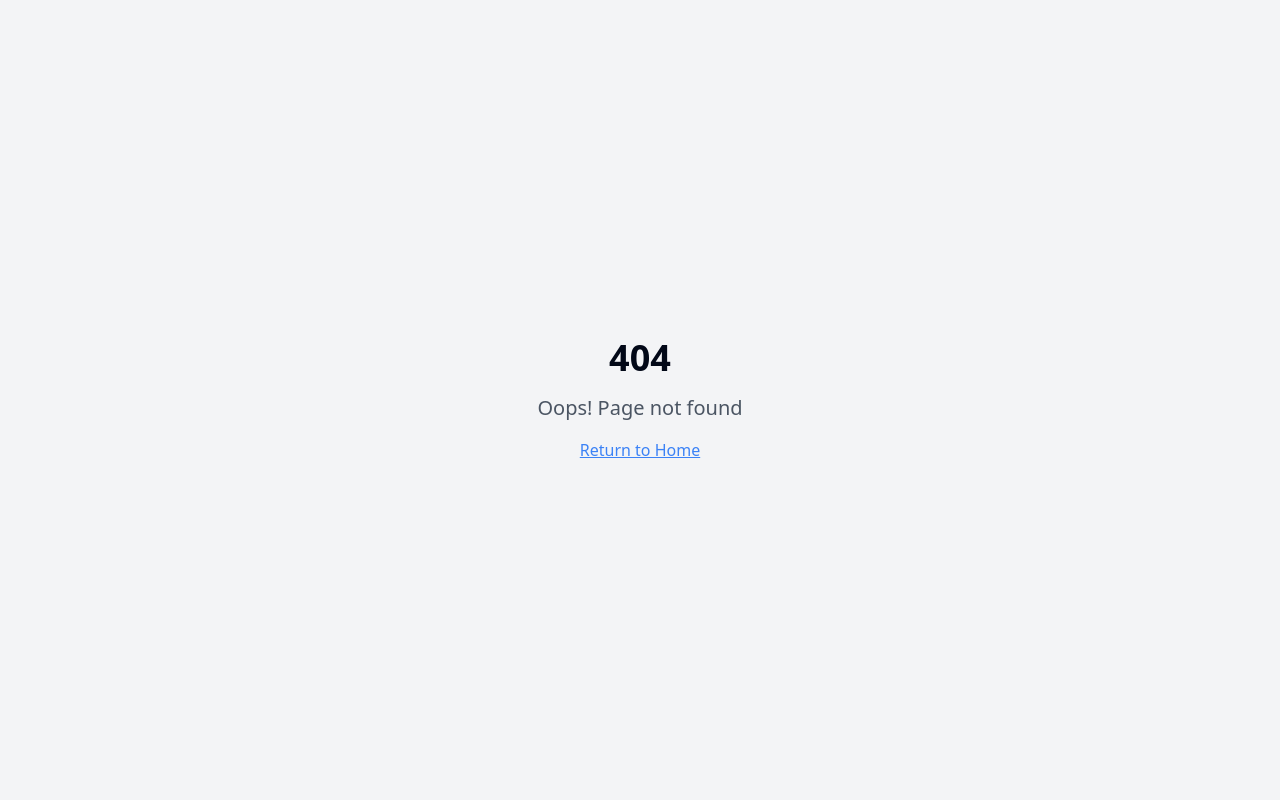
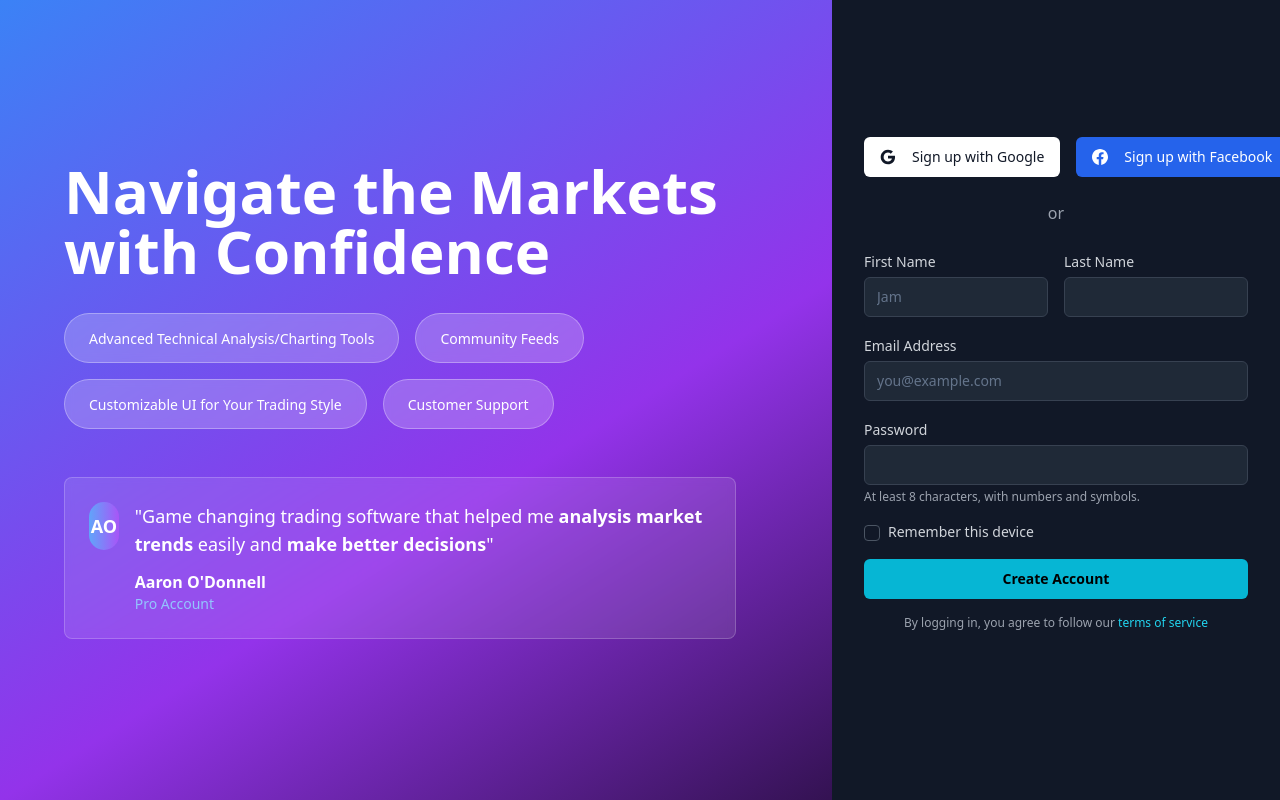
Before and after one commit to abhinavKumar0206/IPO-WEBSITE, a React (Vite) app: page /signup-trading in a window 1280 px wide. Before the commit this address had no page. Built offline with nearby package versions, Linux system fonts and the light colour scheme.

Commit message:
Add Sign Up page
Create the Sign Up page based on the provided image, without connecting it to any other pages.

```diff
--- a/src/App.tsx
+++ b/src/App.tsx
@@ -8,6 +8,7 @@ import { UserProvider } from "@/contexts/UserContext";
 import Index from "./pages/Index";
 import Login from "./pages/Login";
 import Signup from "./pages/Signup";
+import SignupTrading from "./pages/SignupTrading";
 import ForgotPassword from "./pages/ForgotPassword";
 import SharkInvestors from "./pages/SharkInvestors";
 import Dashboard from "./pages/Dashboard";
@@ -30,6 +31,7 @@ const App = () => (
             <Route path="/" element={<Index />} />
             <Route path="/login" element={<Login />} />
             <Route path="/signup" element={<Signup />} />
+            <Route path="/signup-trading" element={<SignupTrading />} />
             <Route path="/forgot-password" element={<ForgotPassword />} />
             <Route path="/shark-investors" element={<SharkInvestors />} />
             <Route path="/dashboard" element={<Dashboard />} />
--- /dev/null
+++ b/src/pages/SignupTrading.tsx
@@ -0,0 +1,199 @@
+
+import { useState } from "react";
+import { Button } from "@/components/ui/button";
+import { Input } from "@/components/ui/input";
+import { Label } from "@/components/ui/label";
+import { Checkbox } from "@/components/ui/checkbox";
+import { useToast } from "@/hooks/use-toast";
+import { useUser } from "@/contexts/UserContext";
+
+const SignupTrading = () => {
+  const [firstName, setFirstName] = useState("");
+  const [lastName, setLastName] = useState("");
+  const [email, setEmail] = useState("");
+  const [password, setPassword] = useState("");
+  const [rememberDevice, setRememberDevice] = useState(false);
+  const [isLoading, setIsLoading] = useState(false);
+  const { toast } = useToast();
+  const { setUser } = useUser();
+
+  const handleSubmit = async (e: React.FormEvent) => {
+    e.preventDefault();
+    setIsLoading(true);
+
+    console.log("Signup attempt:", { firstName, lastName, email, password, rememberDevice });
+
+    // Simulate signup process
+    setTimeout(() => {
+      setUser({ name: `${firstName} ${lastName}`, email });
+
+      toast({
+        title: "Account created successfully!",
+        description: "Welcome to the trading platform.",
+      });
+    }, 1000);
+  };
+
+  return (
+    <div className="min-h-screen bg-gradient-to-br from-blue-500 via-purple-600 to-black flex">
+      {/* Left Section - Hero Content */}
+      <div className="flex-1 flex flex-col justify-center px-12 lg:px-16 text-white">
+        <div className="max-w-2xl">
+          <h1 className="text-5xl lg:text-6xl font-bold leading-tight mb-8">
+            Navigate the Markets with Confidence
+          </h1>
+
+          {/* Feature Pills */}
+          <div className="flex flex-wrap gap-4 mb-12">
+            <div className="bg-white/20 backdrop-blur-sm rounded-full px-6 py-3 border border-white/30">
+              <span className="text-sm font-medium">Advanced Technical Analysis/Charting Tools</span>
+            </div>
+            <div className="bg-white/20 backdrop-blur-sm rounded-full px-6 py-3 border border-white/30">
+              <span className="text-sm font-medium">Community Feeds</span>
+            </div>
+            <div className="bg-white/20 backdrop-blur-sm rounded-full px-6 py-3 border border-white/30">
+              <span className="text-sm font-medium">Customizable UI for Your Trading Style</span>
+            </div>
+            <div className="bg-white/20 backdrop-blur-sm rounded-full px-6 py-3 border border-white/30">
+              <span className="text-sm font-medium">Customer Support</span>
+            </div>
+          </div>
+
+          {/* Testimonial */}
+          <div className="bg-white/10 backdrop-blur-sm rounded-lg p-6 border border-white/20">
+            <div className="flex items-start gap-4">
+              <div className="w-12 h-12 bg-gradient-to-r from-blue-400 to-purple-500 rounded-full flex items-center justify-center text-white font-bold text-lg">
+                AO
+              </div>
+              <div>
+                <p className="text-lg mb-3">
+                  "Game changing trading software that helped me <span className="font-semibold">analysis market trends</span> easily and <span className="font-semibold">make better decisions</span>"
+                </p>
+                <div>
+                  <p className="font-semibold">Aaron O'Donnell</p>
+                  <p className="text-sm text-blue-300">Pro Account</p>
+                </div>
+              </div>
+            </div>
+          </div>
+        </div>
+      </div>
+
+      {/* Right Section - Signup Form */}
+      <div className="w-full max-w-md bg-gray-900 p-8 flex flex-col justify-center">
+        <div className="mb-8">
+          <div className="flex gap-4 mb-6">
+            <Button
+              type="button"
+              variant="outline"
+              className="flex-1 bg-white text-gray-900 border-0 hover:bg-gray-100"
+            >
+              <svg className="w-5 h-5 mr-2" viewBox="0 0 24 24">
+                <path fill="currentColor" d="M22.56 12.25c0-.78-.07-1.53-.2-2.25H12v4.26h5.92c-.26 1.37-1.04 2.53-2.21 3.31v2.77h3.57c2.08-1.92 3.28-4.74 3.28-8.09z"/>
+                <path fill="currentColor" d="M12 23c2.97 0 5.46-.98 7.28-2.66l-3.57-2.77c-.98.66-2.23 1.06-3.71 1.06-2.86 0-5.29-1.93-6.16-4.53H2.18v2.84C3.99 20.53 7.7 23 12 23z"/>
+                <path fill="currentColor" d="M5.84 14.09c-.22-.66-.35-1.36-.35-2.09s.13-1.43.35-2.09V7.07H2.18C1.43 8.55 1 10.22 1 12s.43 3.45 1.18 4.93l2.85-2.22.81-.62z"/>
+                <path fill="currentColor" d="M12 5.38c1.62 0 3.06.56 4.21 1.64l3.15-3.15C17.45 2.09 14.97 1 12 1 7.7 1 3.99 3.47 2.18 7.07l3.66 2.84c.87-2.6 3.3-4.53 6.16-4.53z"/>
+              </svg>
+              Sign up with Google
+            </Button>
+            <Button
+              type="button"
+              variant="outline"
+              className="flex-1 bg-blue-600 text-white border-0 hover:bg-blue-700"
+            >
+              <svg className="w-5 h-5 mr-2" fill="currentColor" viewBox="0 0 24 24">
+                <path d="M24 12.073c0-6.627-5.373-12-12-12s-12 5.373-12 12c0 5.99 4.388 10.954 10.125 11.854v-8.385H7.078v-3.47h3.047V9.43c0-3.007 1.792-4.669 4.533-4.669 1.312 0 2.686.235 2.686.235v2.953H15.83c-1.491 0-1.956.925-1.956 1.874v2.25h3.328l-.532 3.47h-2.796v8.385C19.612 23.027 24 18.062 24 12.073z"/>
+              </svg>
+              Sign up with Facebook
+            </Button>
+          </div>
+
+          <div className="text-center text-gray-400 mb-6">or</div>
+
+          <form onSubmit={handleSubmit} className="space-y-4">
+            <div className="grid grid-cols-2 gap-4">
+              <div>
+                <Label htmlFor="firstName" className="text-gray-300">First Name</Label>
+                <Input
+                  id="firstName"
+                  type="text"
+                  value={firstName}
+                  onChange={(e) => setFirstName(e.target.value)}
+                  className="bg-gray-800 border-gray-700 text-white placeholder-gray-400 mt-1"
+                  placeholder="Jam"
+                  required
+                />
+              </div>
+              <div>
+                <Label htmlFor="lastName" className="text-gray-300">Last Name</Label>
+                <Input
+                  id="lastName"
+                  type="text"
+                  value={lastName}
+                  onChange={(e) => setLastName(e.target.value)}
+                  className="bg-gray-800 border-gray-700 text-white placeholder-gray-400 mt-1"
+                  required
+                />
+              </div>
+            </div>
+
+            <div>
+              <Label htmlFor="email" className="text-gray-300">Email Address</Label>
+              <Input
+                id="email"
+                type="email"
+                value={email}
+                onChange={(e) => setEmail(e.target.value)}
+                className="bg-gray-800 border-gray-700 text-white placeholder-gray-400 mt-1"
+                placeholder="you@example.com"
+                required
+              />
+            </div>
+
+            <div>
+              <Label htmlFor="password" className="text-gray-300">Password</Label>
+              <Input
+                id="password"
+                type="password"
+                value={password}
+                onChange={(e) => setPassword(e.target.value)}
+                className="bg-gray-800 border-gray-700 text-white placeholder-gray-400 mt-1"
+                required
+              />
+              <p className="text-xs text-gray-400 mt-1">At least 8 characters, with numbers and symbols.</p>
+            </div>
+
+            <div className="flex items-start space-x-2">
+              <Checkbox
+                id="remember-device"
+                checked={rememberDevice}
+                onCheckedChange={(checked) => setRememberDevice(!!checked)}
+                className="mt-1 border-gray-600 data-[state=checked]:bg-blue-600"
+              />
+              <Label htmlFor="remember-device" className="text-sm text-gray-300 leading-relaxed">
+                Remember this device
+              </Label>
+            </div>
+
+            <Button
+              type="submit"
+              disabled={isLoading}
+              className="w-full bg-cyan-500 hover:bg-cyan-600 text-black font-semibold"
+            >
+              {isLoading ? "Creating Account..." : "Create Account"}
+            </Button>
+
+            <p className="text-xs text-gray-400 text-center">
+              By logging in, you agree to follow our{" "}
+              <a href="#" className="text-cyan-400 hover:underline">
+                terms of service
+              </a>
+            </p>
+          </form>
+        </div>
+      </div>
+    </div>
+  );
+};
+
+export default SignupTrading;
```
